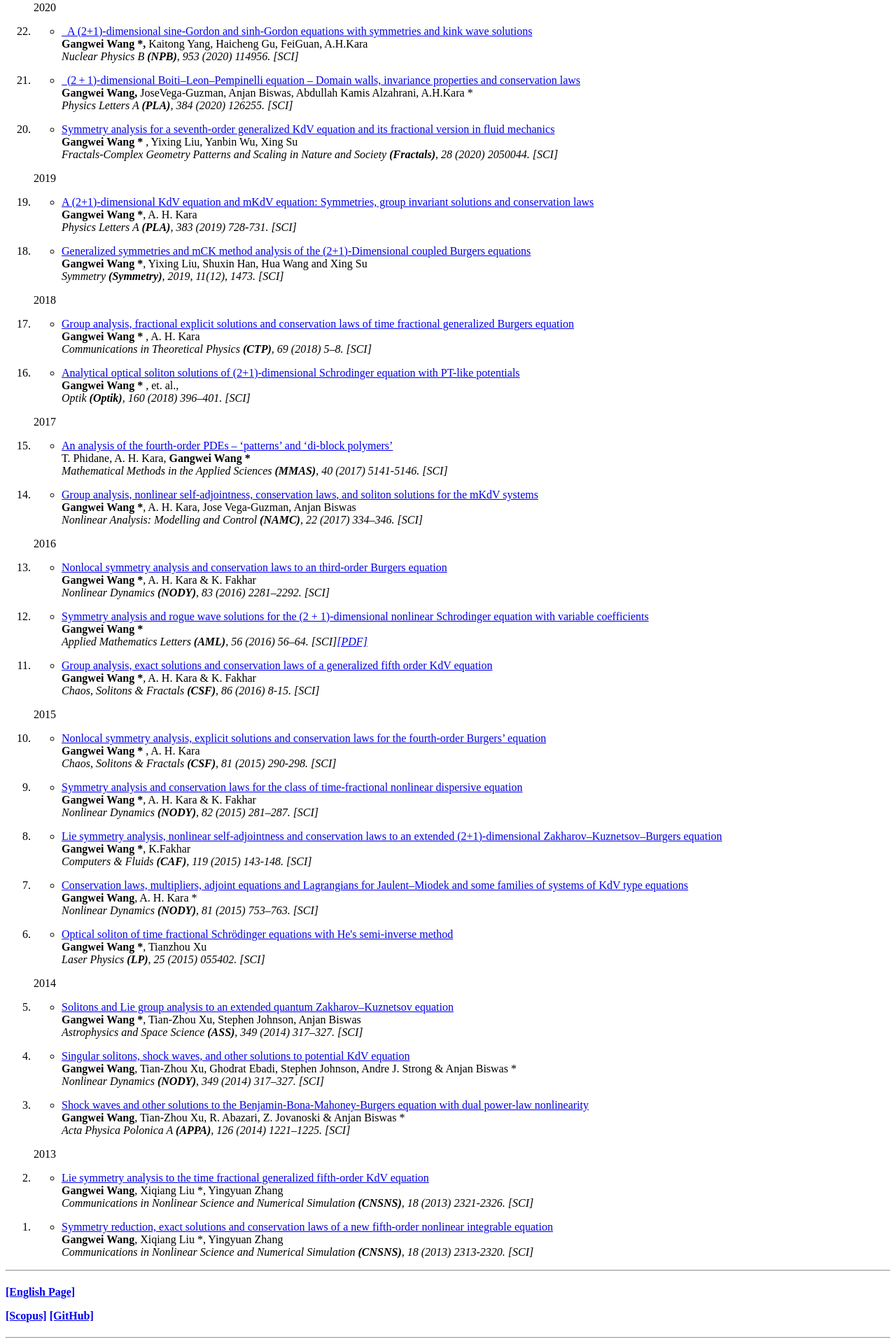
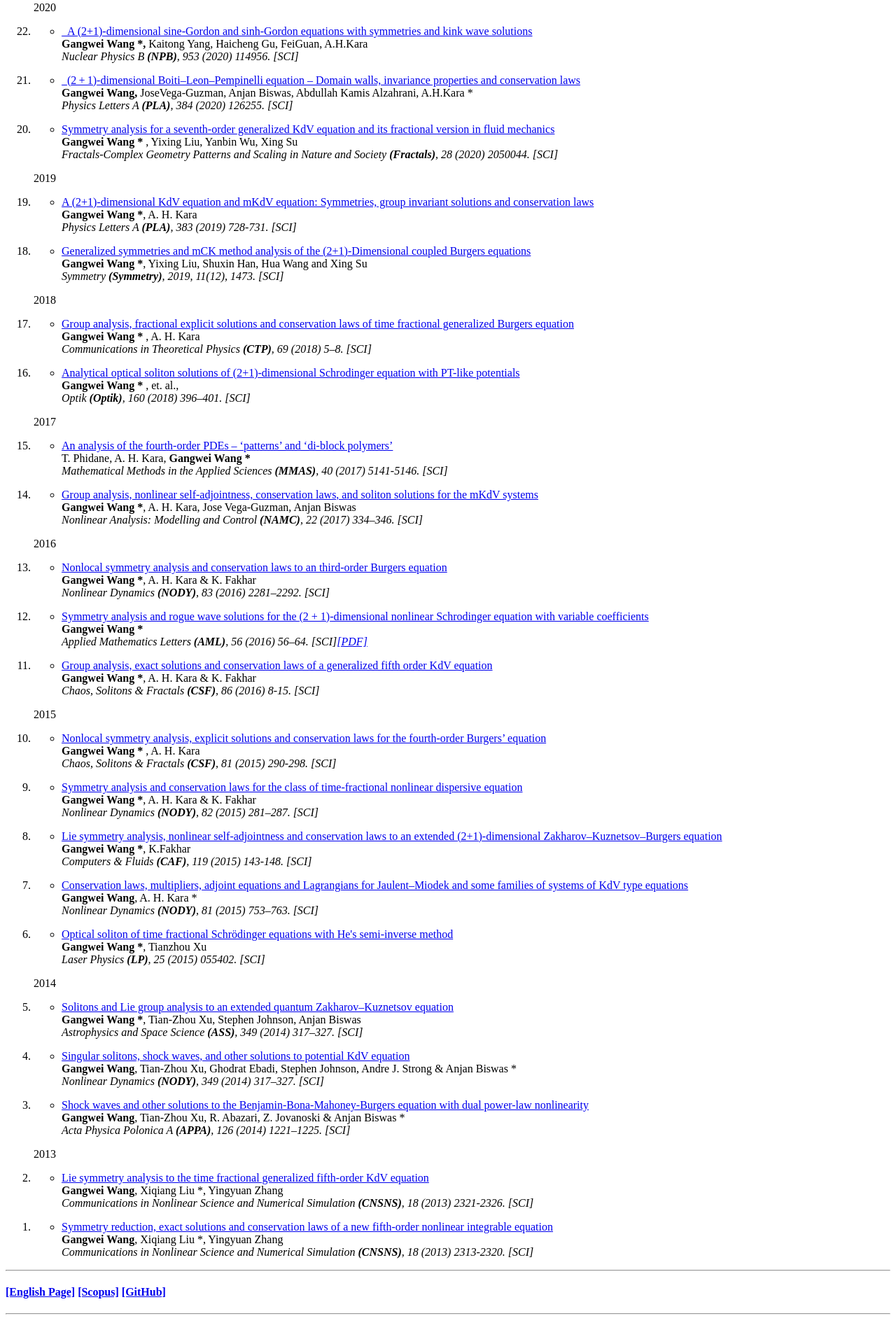
Before and after one commit to wanggangwei82/wanggangwei82.github.io, a Jekyll site: the page built from research/index.html, in a window 1280 px wide. Shown: the part 1646-3566 px from the top of the page at 70% size. Built offline with Jekyll 4.4.1, drawn with Linux system fonts in a browser that asks for light colours; after the commit the page ends 3532 px from its top, so only the background shows below that.

```diff
--- a/research/index.html
+++ b/research/index.html
@@ -614,7 +614,7 @@ new fifth-order nonlinear integrable equation</a> <br />
 
 
  <h4>
-   <p><strong><a href="https://wanggangwei82.github.io/">[English Page]</a></strong></p>
+   <strong><a href="https://wanggangwei82.github.io/">[English Page]</a></strong>
    <a href="https://www.scopus.com/authid/detail.uri?authorId=56459163700">[Scopus]</a>
   <a href="https://github.com/wanggangwei82">[GitHub]</p>
 
```
